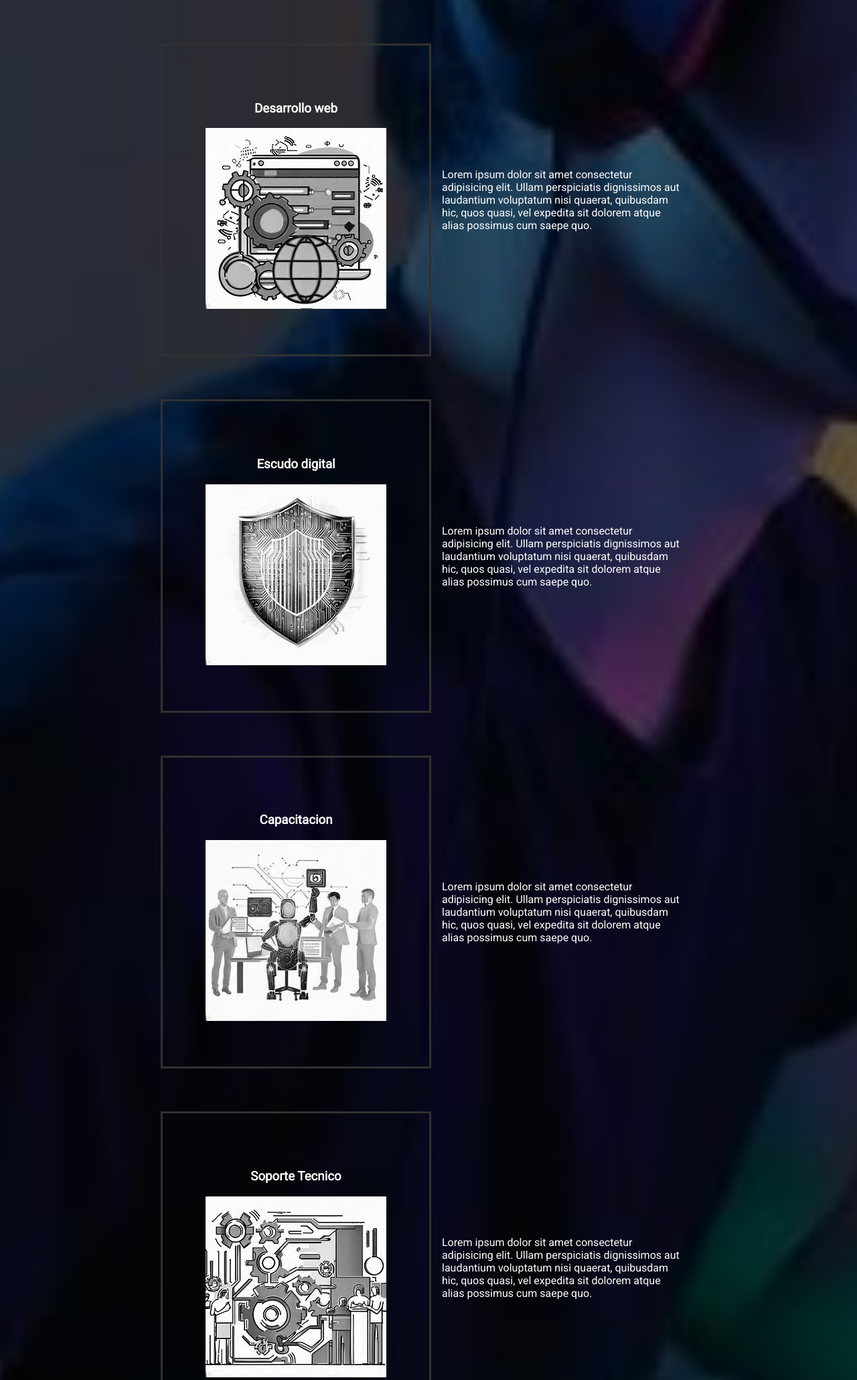
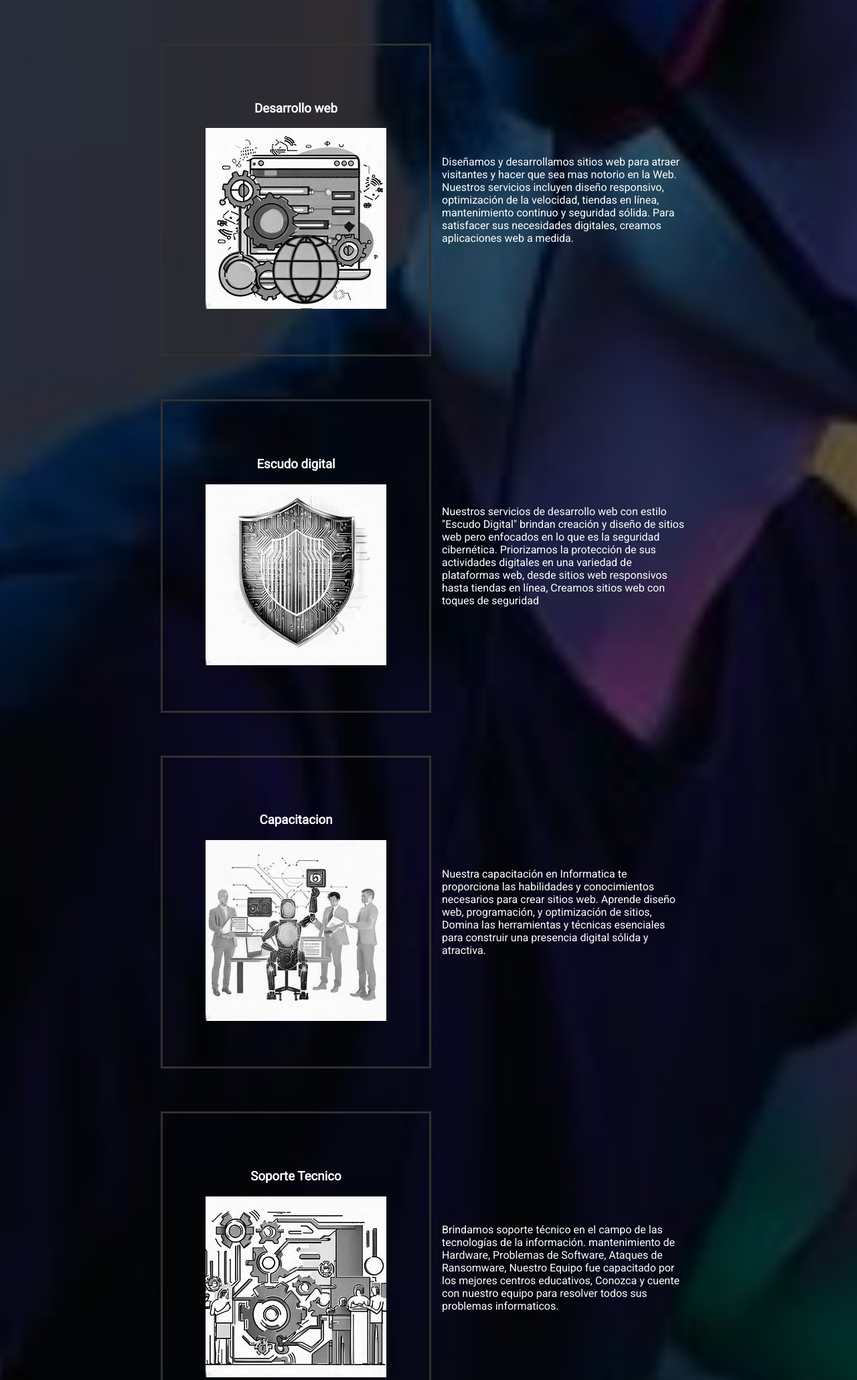
Before and after one commit to MaximoMora/Tech-Araucania, a PHP site: page /Pages/services.html in a window 1280 px wide. Shown: the part 1016-3076 px from the top of the page at 67% size. Run offline with PHP 8.4, Linux system fonts and the light colour scheme.

Commit message:
Agregada info sobre servicios

```diff
--- a/Pages/history.html
+++ b/Pages/history.html
@@ -44,7 +44,7 @@
     </div>
     <main>
         <section class="main-resume-container">
-            <p class="main-text-container">
+            <p style="color: white;"  class="main-text-container">
                 Hace años, en La Araucanía, un grupo de amantes de la tecnología unieron fuerzas para fundar TechAraucanía. Desde entonces, hemos estado impulsando la innovación digital en nuestra región, brindando soluciones tecnológicas confiables a individuos y empresas locales. Nuestra historia es la historia del progreso tecnológico en La Araucanía, y estamos comprometidos a seguir siendo tu socio tecnológico local de confianza. ¡Juntos, creamos un futuro digital más brillante
             </p>
             <img src="../Images/Services/team.jpg" height="300" width="600" />
--- a/Pages/services.html
+++ b/Pages/services.html
@@ -109,10 +109,9 @@
           </div>
           <div class="category-services-text-container">
             <p>
-              Lorem ipsum dolor sit amet consectetur adipisicing elit. Ullam
-              perspiciatis dignissimos aut laudantium voluptatum nisi quaerat,
-              quibusdam hic, quos quasi, vel expedita sit dolorem atque alias
-              possimus cum saepe quo.
+              Diseñamos y desarrollamos sitios web para atraer visitantes y hacer que sea mas notorio en la Web.
+               Nuestros servicios incluyen diseño responsivo, optimización de la velocidad, tiendas en línea,
+               mantenimiento continuo y seguridad sólida. Para satisfacer sus necesidades digitales, creamos aplicaciones web a medida.
             </p>
           </div>
         </div>
@@ -123,10 +122,8 @@
           </div>
           <div class="category-services-text-container">
             <p>
-              Lorem ipsum dolor sit amet consectetur adipisicing elit. Ullam
-              perspiciatis dignissimos aut laudantium voluptatum nisi quaerat,
-              quibusdam hic, quos quasi, vel expedita sit dolorem atque alias
-              possimus cum saepe quo.
+              Nuestros servicios de desarrollo web con estilo "Escudo Digital" brindan creación y diseño de sitios web pero enfocados en lo que es la seguridad cibernética.
+               Priorizamos la protección de sus actividades digitales en una variedad de plataformas web, desde sitios web responsivos hasta tiendas en línea, Creamos sitios web con toques de seguridad
             </p>
           </div>
         </div>
@@ -137,10 +134,9 @@
           </div>
           <div class="category-services-text-container">
             <p>
-              Lorem ipsum dolor sit amet consectetur adipisicing elit. Ullam
-              perspiciatis dignissimos aut laudantium voluptatum nisi quaerat,
-              quibusdam hic, quos quasi, vel expedita sit dolorem atque alias
-              possimus cum saepe quo.
+              Nuestra capacitación en Informatica te proporciona las habilidades y conocimientos necesarios para crear sitios web.
+               Aprende diseño web, programación, y optimización de sitios,
+                Domina las herramientas y técnicas esenciales para construir una presencia digital sólida y atractiva.
             </p>
           </div>
         </div>
@@ -151,10 +147,9 @@
           </div>
           <div class="category-services-text-container">
             <p>
-              Lorem ipsum dolor sit amet consectetur adipisicing elit. Ullam
-              perspiciatis dignissimos aut laudantium voluptatum nisi quaerat,
-              quibusdam hic, quos quasi, vel expedita sit dolorem atque alias
-              possimus cum saepe quo.
+              Brindamos soporte técnico en el campo de las tecnologías de la información.
+              mantenimiento de Hardware, Problemas de Software, Ataques de Ransomware, Nuestro Equipo
+              fue capacitado por los mejores centros educativos, Conozca y cuente con nuestro equipo para resolver todos sus problemas informaticos.
             </p>
           </div>
         </div>
@@ -165,11 +160,7 @@
           </div>
           <div class="category-services-text-container">
             <p>
-              Lorem ipsum dolor sit amet consectetur adipisicing elit. Ullam
-              perspiciatis dignissimos aut laudantium voluptatum nisi quaerat,
-              quibusdam hic, quos quasi, vel expedita sit dolorem atque alias
-              possimus cum saepe quo.
-            </p>
+              Nuestro consultor de TI ofrece conocimientos para abordar sus desafíos tecnológicos y estratégicos. Le ayudamos a tomar decisiones informadas y a optimizar sus sistemas y proyectos electrónicos.
           </div>
         </div>
       </section>
--- a/Pages/we.html
+++ b/Pages/we.html
@@ -92,7 +92,7 @@
       <div class="main-container">
         <div class="main-content-container">
             <div class="main-content-title-containe">
-                <h1><a href="../Pages/history.html">Historia</a></h1>
+                <h1><a style="color: white;" href="../Pages/history.html">Historia</a></h1>
             </div>
             <div class="main-content-text-containe">
               <h2>Breve historia de nuestra empresa</h2>
@@ -106,10 +106,10 @@
     <div class="main-container">
       <div class="main-content-container">
           <div class="main-content-title-containe">
-            <h1><a href="../Pages/team.html">Equipo</a></h1>
+            <h1><a style="color: white;" href="../Pages/team.html">Equipo</a></h1>
           </div>
           <div class="main-content-text-containe">
-              <h2>Nuestro en Equipo</h2>
+              <h2 class="nostro">Nuestro Equipo</h2>
           </div>
       </div>
       <div class="main-image-container">
--- a/Styles/we.css
+++ b/Styles/we.css
@@ -121,8 +121,12 @@ body {
 
 .main-content-text-containe {
     text-align: center;
+    color: white;
 }
 
+.nostro{
+    color: white;
+}
 
 
 
```
